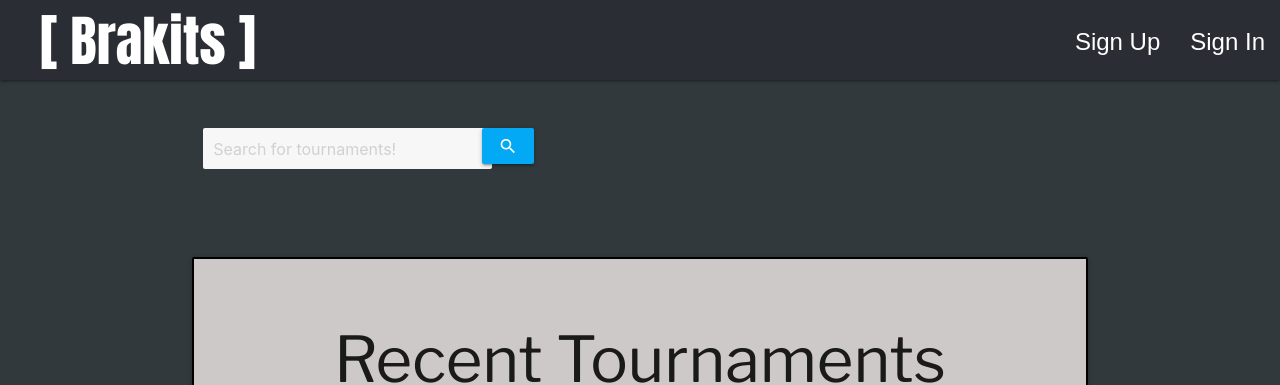
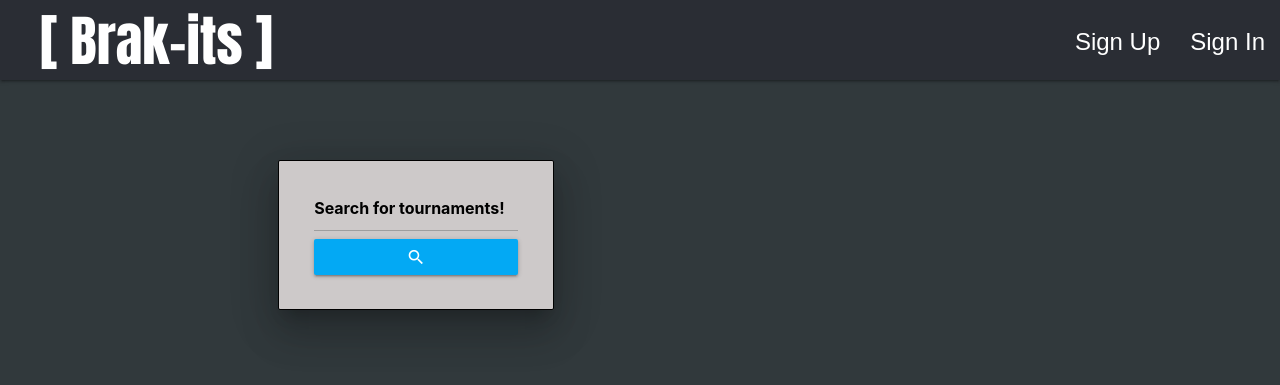
Before and after one commit to HumanJBooF/brak-its, a React (Create React App) app: page / in a window 1280 px wide. Shown: the top 385 px of the page. Built offline with nearby package versions, Linux system fonts and the light colour scheme; no server answers; a web font is replaced by a local one.

Commit message:
button fixed and sign in now has pop up if error

```diff
--- a/src/components/Create/Create.js
+++ b/src/components/Create/Create.js
@@ -1,26 +1,26 @@
 import React from 'react';
-// import Container from "../Container";
 import { Link } from 'react-router-dom';
-import tournament from '../../pages/TournamentCreate';
-import styles from './CreateStyle';
-
-
-// Dis page is to for the creation of a tournement, it will allow for a redirection
-// to another page that takes in the users specifications, that will then generate the
-// brackets --- as of now it's just a mock button for the mock design
-
+import './create.css';
 
 const CreateButton = () => (
 
+    <div className="col s4 offset-s2">
+        <div className="card horizontal z-depth-5" id="box">
+            <div className="card-content col s12">
+                <div className="divider"></div>
+                <div className="col s12 center">
                     <Link to="/tournament">
                         <button
-            className=" right btn-large waves-effect light-blue white-text"
-            style={styles.btn}
+                            className="btn-large waves-effect light-blue white-text"
                         >
                             Create Tournament
                         </button>
                     </Link>
-
+                    <div className="divider"></div>
+                </div>
+            </div>
+        </div>
+    </div>
 )
 
 export default CreateButton;
--- a/src/components/Create/CreateStyle.js
+++ /dev/null
@@ -1,10 +0,0 @@
-const styles = {
-    btn: {
-         marginTop: "5vh",
-         width: "250px",
-         marginRight: "9%",
-         backgroundColor: ''
-    }
-}
-
-export default styles;
--- /dev/null
+++ b/src/components/Create/create.css
@@ -0,0 +1,10 @@
+#box {
+    border: 1pt solid black;
+    background: #cdc9c9;
+    height: 150px;
+}
+
+.btn-large {
+    margin-top: 17px;
+    margin-bottom: 17px;
+}
--- a/src/components/Footer/FooterStyles.js
+++ b/src/components/Footer/FooterStyles.js
@@ -6,7 +6,7 @@ const style = {
         width: '100%',
         backgroundColor: "#2A2D34",
         height: '60px',
-        fontFamily: `'Puritan', 'sans-serif'`
+        fontFamily: `'Puritan', 'sans-serif'`,
     }
 }
 
--- a/src/components/Navbar/Navbar.js
+++ b/src/components/Navbar/Navbar.js
@@ -17,7 +17,7 @@ const logout = props => {
 const Navbar = props => (
     <nav className="" style={styles.nav}>
         <div className="nav-wrapper" style={styles.wrap}>
-            <div className="brand-logo fixed" style={styles.logoFont}><Link to="/">[ Brakits ]</Link></div>
+            <div className="brand-logo fixed" style={styles.logoFont}><Link to="/">[ Brak-its ]</Link></div>
             {!props.loggedIn
                 ? (
                     <ul className="right" >
--- a/src/components/Search/Search.js
+++ b/src/components/Search/Search.js
@@ -1,25 +1,26 @@
 import React from 'react';
-import styles from './SearchStyles';
+import './searchStyles.css';
 
 const SearchBar = props => (
-    <div className="row">
-        <form className={props.loggedIn ? "col s4" : "col s4 center-align"}>
-            <div className="">
-                <button onClick={props.onClick} className="btn light-blue hide-on-med-and-down" style={styles.searchIcon}>
-                    <i
-                        className="material-icons"
-                    >search
+    <div className="col s4 offset-s1">
+        <div className="card horizontal z-depth-5" id="box">
+            <div className="card-content col s12">
+                <form className="col s12 center-align">
+                    <input
+                        id="search" type="search"
+                        placeholder="Search for tournaments!"
+                        onChange={event => props.on_change(event)}
+                        className="autocomplete-input"
+                    />
+                    <button onClick={props.onClick} className="col s12 btn light-blue hide-on-med-and-down">
+                        <i
+                            className="material-icons"
+                        >search
                         </i>
-                </button>
-                <input
-                    id="search" type="search"
-                    placeholder="Search for tournaments!"
-                    style={styles.searchBar}
-                    onChange={event => props.on_change(event)}
-                    className="autocomplete-input offset-s6"
-                />
+                    </button>
+                </form>
             </div>
-        </form>
+        </div>
     </div>
 )
 
--- a/src/components/Search/SearchStyles.js
+++ /dev/null
@@ -1,20 +0,0 @@
-const styles = {
-    searchBar: {
-        marginTop: "6vh",
-        color: "rgba(0, 0, 0, 0.54)",
-        borderRadius: "2px",
-        border: 0,
-        height: "25px",
-        padding: "8px 3px 8px 10px",
-        background: "#f7f7f7",
-        transition: "background 0.2s, width .2s",
-    },
-    searchIcon: {
-        marginTop: '6vh',
-        position: "absolute",
-        padding: "0px, 200px",
-        marginLeft: "21.8vw"
-    }
-}
-
-export default styles;
--- /dev/null
+++ b/src/components/Search/searchStyles.css
@@ -0,0 +1,9 @@
+#box {
+    border: 1pt solid black;
+    background: #cdc9c9;
+}
+
+::placeholder {
+    color: black;
+    font-weight: bold;
+}
--- a/src/pages/Landing/Landing.js
+++ b/src/pages/Landing/Landing.js
@@ -74,14 +74,16 @@ class LandingPage extends React.Component {
                         username={this.props.username}
                     />
                     <Container>
-                        {this.props.loggedIn
-                            ? <Create />
-                            : null}
-                        <Search
-                            loggedIn={this.props.loggedIn}
-                            on_change={event => { this.handle_change(event) }}
-                            onClick={this.handle_click}
-                        />
+                        <div className="row">
+                            <Search
+                                loggedIn={this.props.loggedIn}
+                                on_change={event => { this.handle_change(event) }}
+                                onClick={this.handle_click}
+                            />
+                            {this.props.loggedIn
+                                ? <Create />
+                                : null}
+                        </div>
                         {/* <h4 className="white-text center-align">Face your Challongers </h4> */}
                         <RecentCard
                             recentarr={this.state.recentArr}
--- a/src/pages/SignIn/SignIn.js
+++ b/src/pages/SignIn/SignIn.js
@@ -51,8 +51,6 @@ class SignIn extends React.Component {
                         username: user.data.username
                     })
                     this.setState({ redirectTo: '/' });
-
-                    //custom swal
                     const toast = swal.mixin({
                         toast: true,
                         position: 'top-end',
@@ -64,8 +62,15 @@ class SignIn extends React.Component {
                         title: 'Signed in successfully'
                     })
                 }
-            }).catch(error => console.log(error))
-            // todo add a couldn't send
+            }).catch(error => {
+                if (error) {
+                    swal({
+                        type: 'error',
+                        title: 'Oh No!',
+                        text: 'It seems we can\'t find matching login credentials try again!',
+                    });
+                }
+            })
             : swal({
                 type: 'error',
                 title: 'Oh No!',
```
Also changed, not shown: 1 other file (tests, documents, lock files or other folders). Lines whose indentation alone changed are shown as unchanged.
